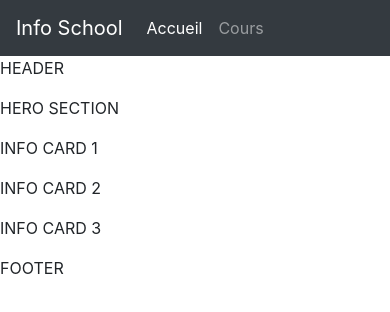
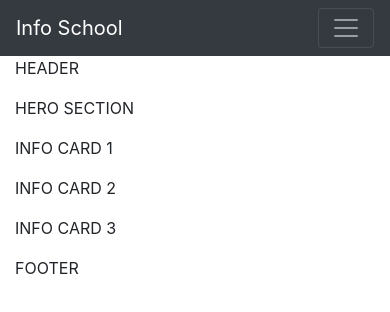
Before and after one commit to jerev7/bootstrap_activity, a plain HTML site: page index.html in a window 390 px wide. Drawn offline with nearby package versions, Linux system fonts and the light colour scheme.

Commit message:
made nav bar responsive

```diff
--- a/index.html
+++ b/index.html
@@ -16,12 +16,17 @@
     >
       <title>Info School</title>
   </head>
+
   <body>
     <div class="bg-dark">
       <div class="container">
         <div class="row">
-          <nav class="col navbar navbar-expand navbar-dark">
+          <nav class="col navbar navbar-expand-lg navbar-dark">
             <a class="navbar-brand" href="index.html">Info School</a>
+            <button class="navbar-toggler" type="button" data-toggle="collapse" data-target ="#navbarContent">
+              <span class="navbar-toggler-icon"></span>
+            </button>
+            <div id="navbarContent" class="collapse navbar-collapse">
               <ul class="navbar-nav">
                 <li class="nav-item active">
                   <a class="nav-link" href="index.html">Accueil</a>
@@ -30,10 +35,12 @@
                   <a class="nav-link" href="#">Cours</a>
                 </li>
               </ul>
+            </div>
           </nav>
         </div>
       </div>
     </div>
+    <div class="container">
       <div class="row">
         <div class="col">
           <p>HEADER</p>
```
Lines whose indentation alone changed are shown as unchanged.
